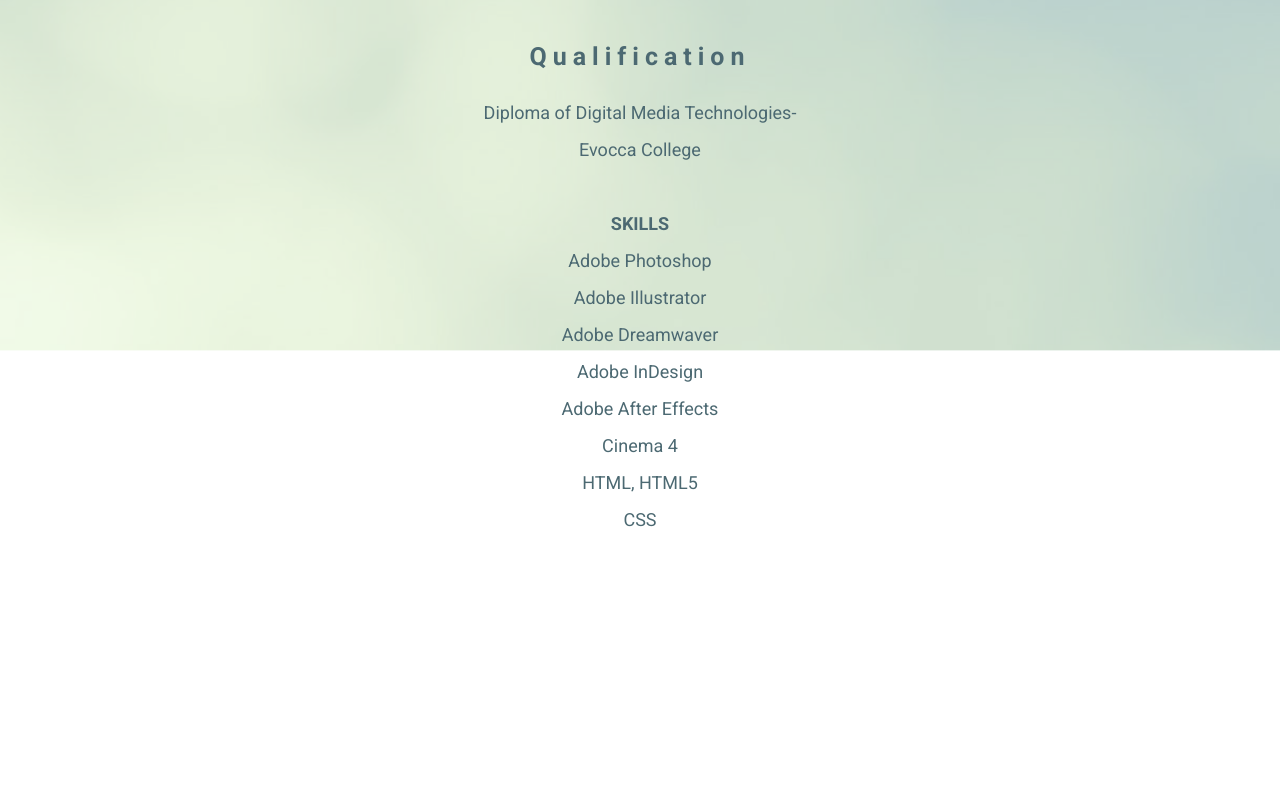
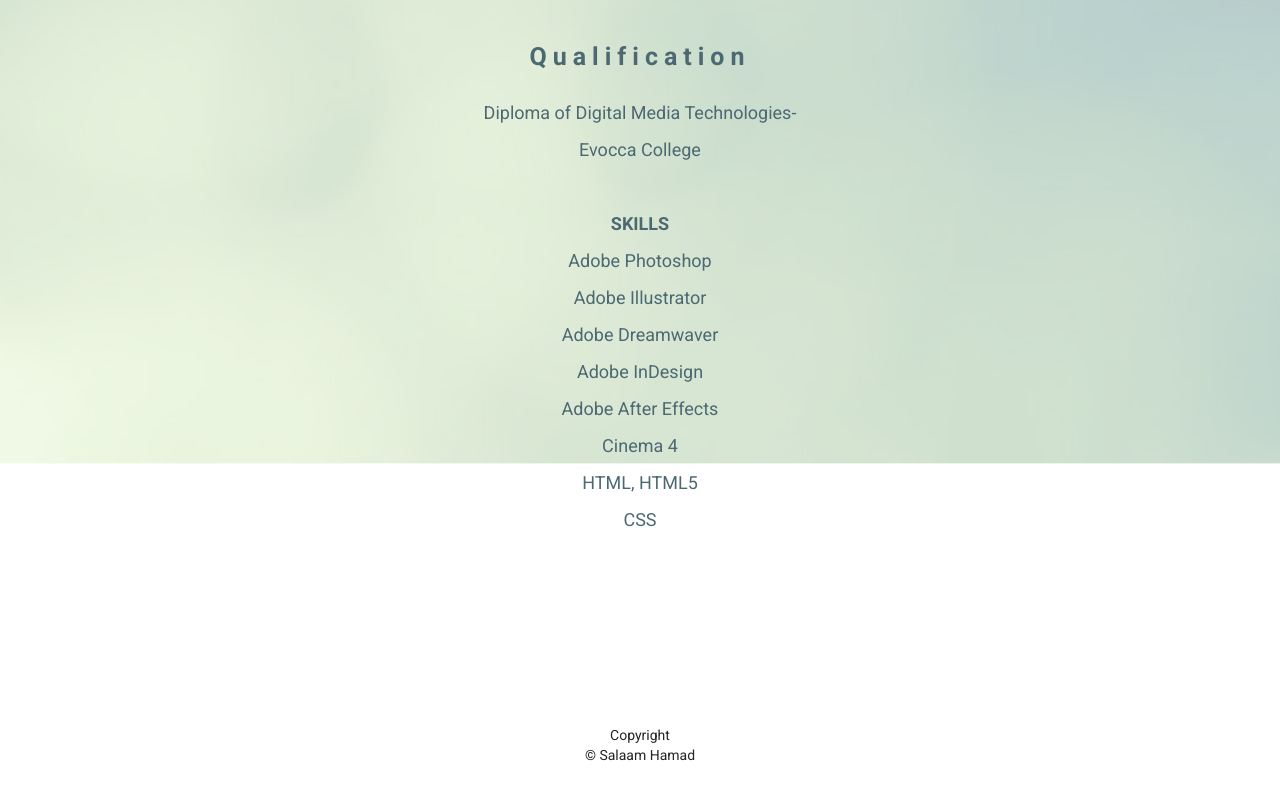
Before and after one commit to salaam-hamad/Portfolio-app, a plain HTML site: page about.html in a window 1280 px wide. Shown: the part 854-1654 px from the top of the page. Before the commit the page ends 1572 px from the top, so only its background shows below. Drawn offline with Linux system fonts and the light colour scheme.

Commit message:
Copyright

```diff
--- a/about.html
+++ b/about.html
@@ -88,6 +88,12 @@
                 <div class="mbr-buttons mbr-buttons--center btn-inverse"><a class="mbr-buttons__btn btn btn-lg btn-default" href="cv.html">View Resume</a></div>
             </div>
         </div>
+        <br/>
+        <br/>
+        <br/>
+        <br/>
+        <br/>
+        <footer> <p align="center"> Copyright <br/> &copy; Salaam Hamad </p></footer
     </div>
 </section>
 
```
Also changed, not shown: contact.html (+6 -0 lines), index.html (+6 -1 lines).
